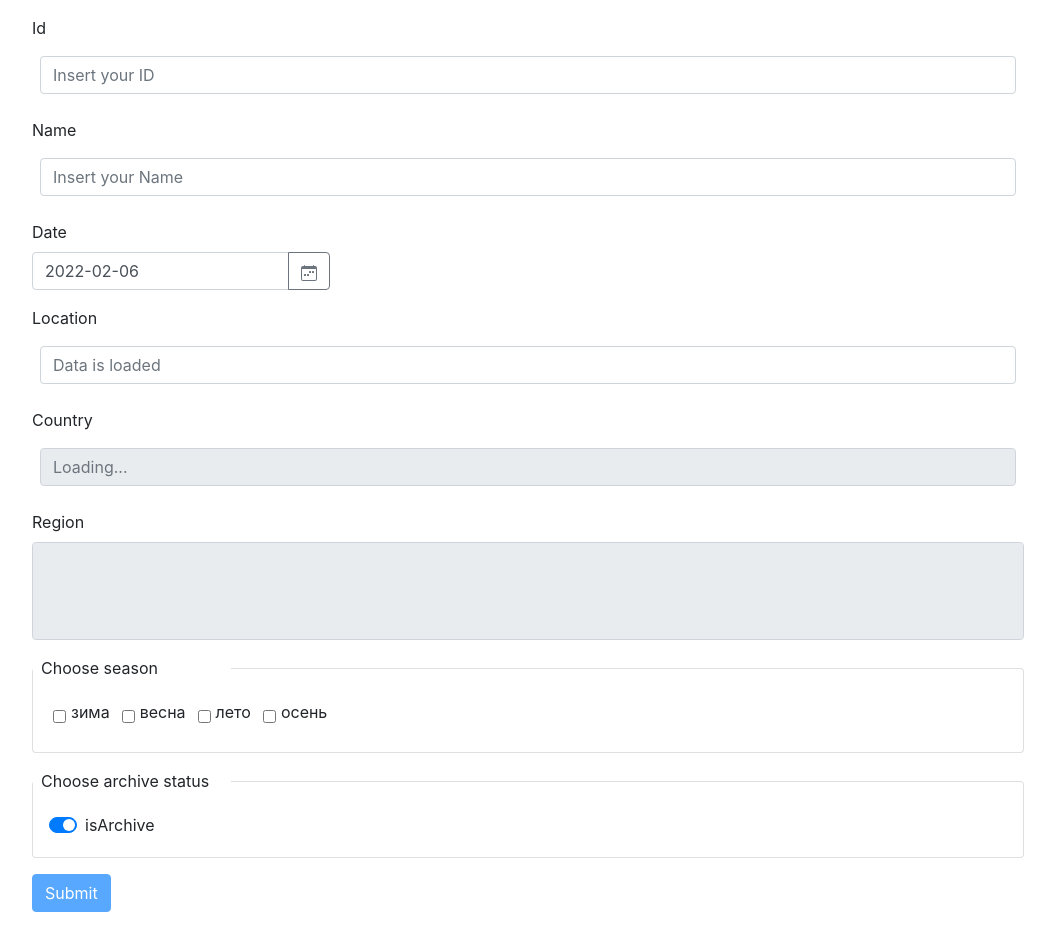
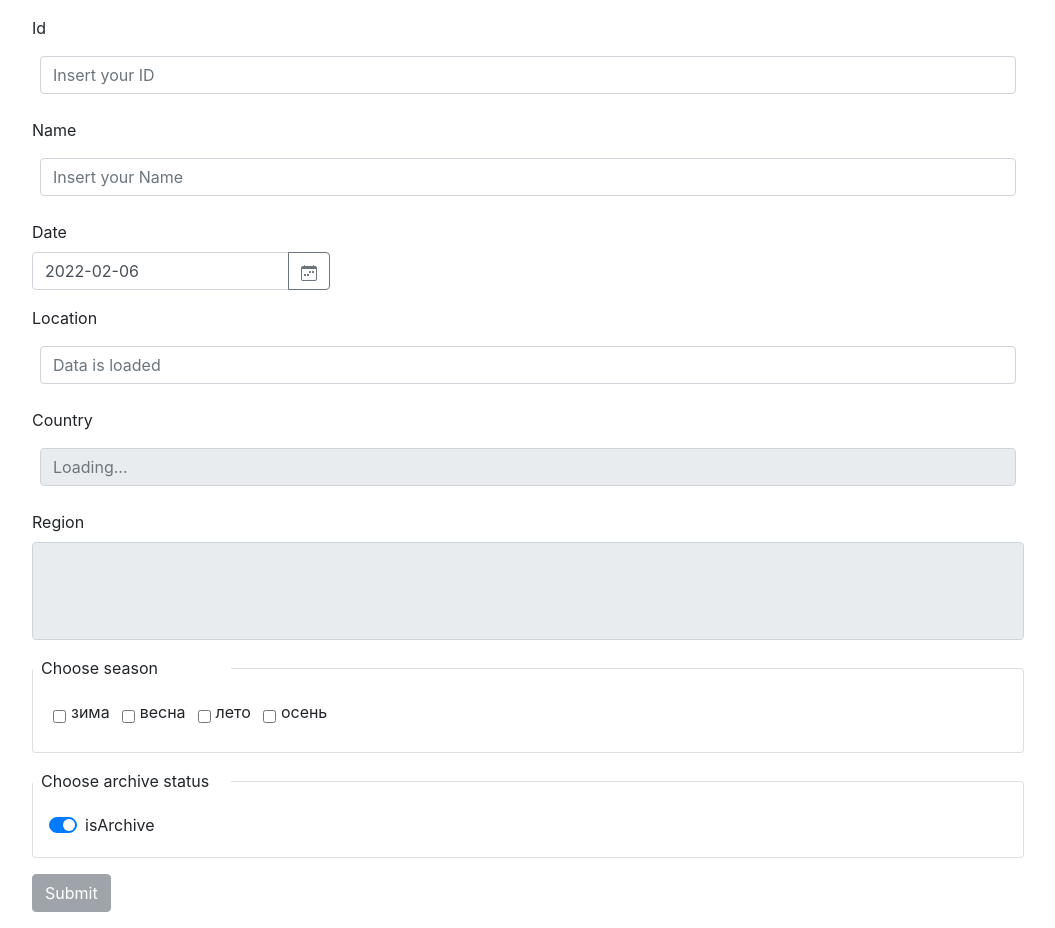
Before and after one commit to voskanvl/kozlov, an Angular app: page / in a window 1280 px wide. Shown: the whole page, without its empty margins (112-1167 px from the left). Built offline with nearby package versions, Linux system fonts and the light colour scheme.

Commit message:
fixed disabled send button until form is invalid

```diff
--- a/src/app/app.component.html
+++ b/src/app/app.component.html
@@ -130,5 +130,5 @@
       <label class="custom-control-label" for="customSwitches">isArchive</label>
     </div>
   </fieldset>
-  <input type="submit" class="btn btn-primary" (click)="submit()" [disabled]="myForm.invalid"/>
+  <input type="submit" [ngClass]="{'btn': true, 'btn-primary': myForm.valid, 'btn-secondary': myForm.invalid}" (click)="submit()" [disabled]="myForm.invalid"/>
 </form>
```
